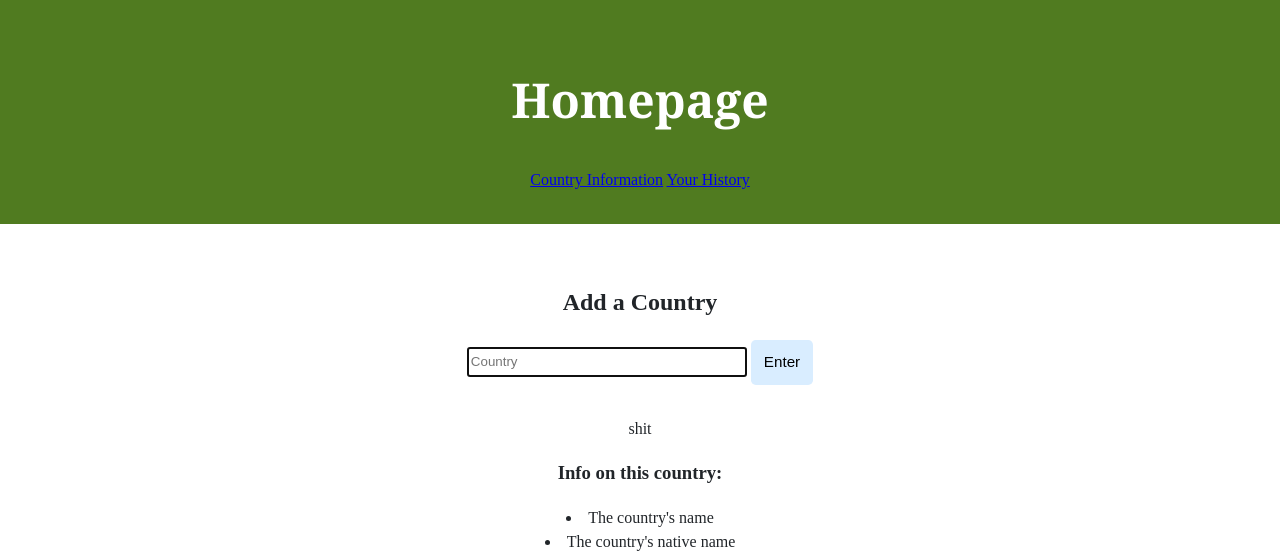
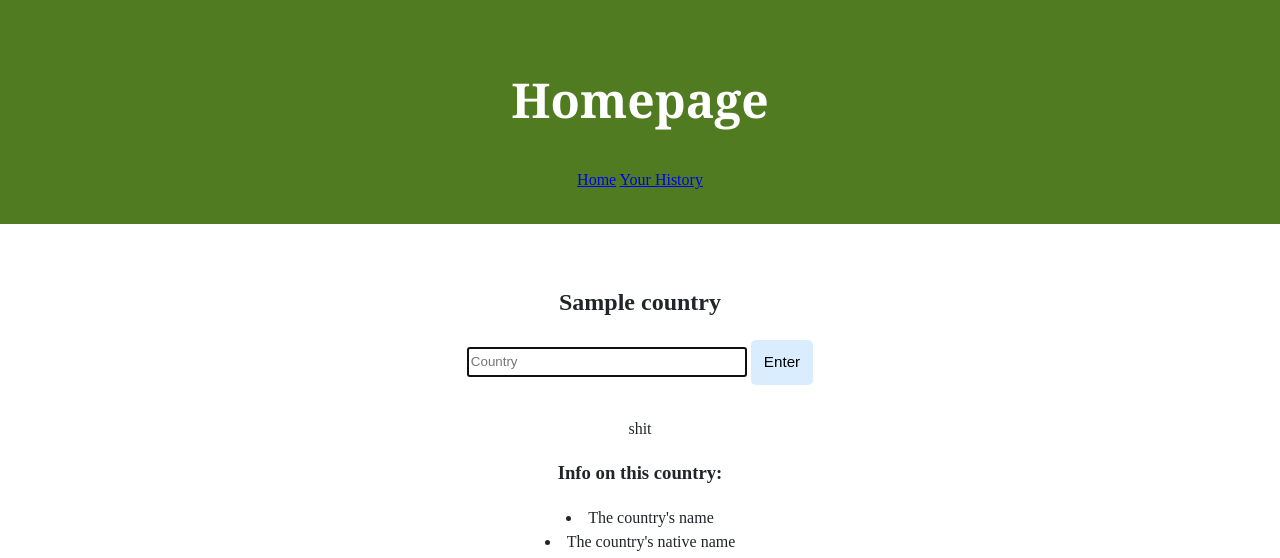
Before and after one commit to Kieran54/flask-final-mr-dr-brown, a Flask app: template templates/info.html in a window 1280 px wide. Shown: the top 558 px of the page. Run offline with Flask 3, Linux system fonts and the light colour scheme; the template is opened without the code that fills it: most values are stand-ins (such as "Sample title", 1, 10 or a date in 2020); some libraries are stand-ins or nearby versions.

Commit message:
Thu, May 18, 2023, 3:37 PM +00:00

```diff
--- a/templates/info.html
+++ b/templates/info.html
@@ -9,13 +9,13 @@
     <body>
         <div class="header">
             <h1>Homepage</h1>
-            <a href="enter.html">Country Information</a>
+            <a href="index.html">Home</a>
             <a href="history.html">Your History</a>
         </div>
         <div class="container">
             <div class="section">
 
-                <h2>Add a Country</h2>
+                <h2>{{country}}</h2>
 
                 <form action ="/index" method ="get">
                     <input autocomplete = "off" autofocus name="country" placeholder ="Country" type ="text">
```
